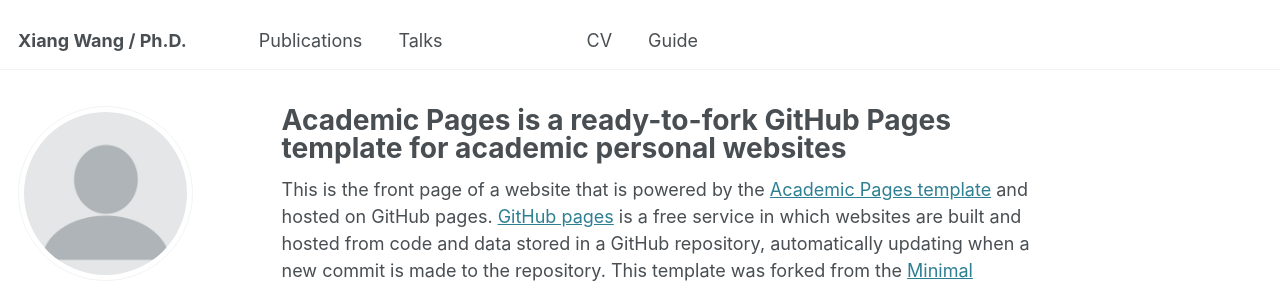
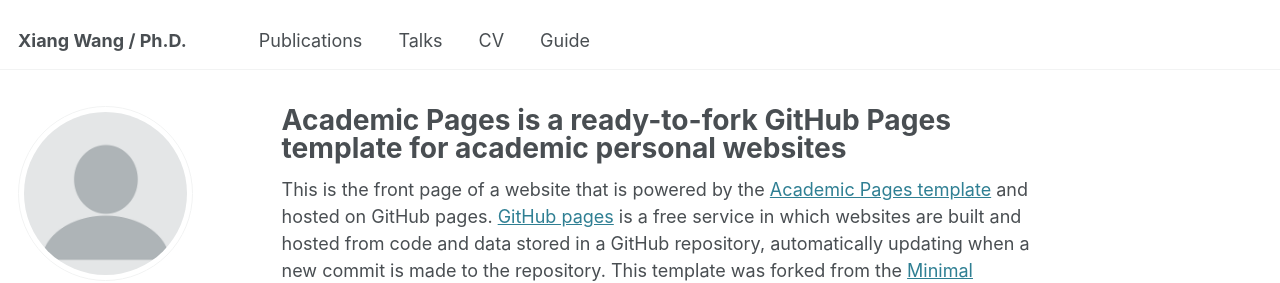
Before and after one commit to Xiang-Wangs/xiang-wangs.github.io, a Jekyll site: the page built from _pages/about.md, in a window 1280 px wide. Shown: the top 283 px of the page. Built offline with Jekyll 4.4.1, drawn with Linux system fonts in a browser that asks for light colours; some web fonts are replaced.

```diff
--- a/_data/navigation.yml
+++ b/_data/navigation.yml
@@ -11,14 +11,14 @@ main:
   - title: "Talks"
     url: /talks/
 
-  - #title: "Teaching"
-    #url: /teaching/
+  #- title: "Teaching"
+  #  url: /teaching/
 
-  - #title: "Portfolio"
-    #url: /portfolio/
+  #- title: "Portfolio"
+  #  url: /portfolio/
 
-  - #title: "Blog Posts"
-    #url: /year-archive/
+  #- title: "Blog Posts"
+  #  url: /year-archive/
 
   - title: "CV"
     url: /cv/
```
